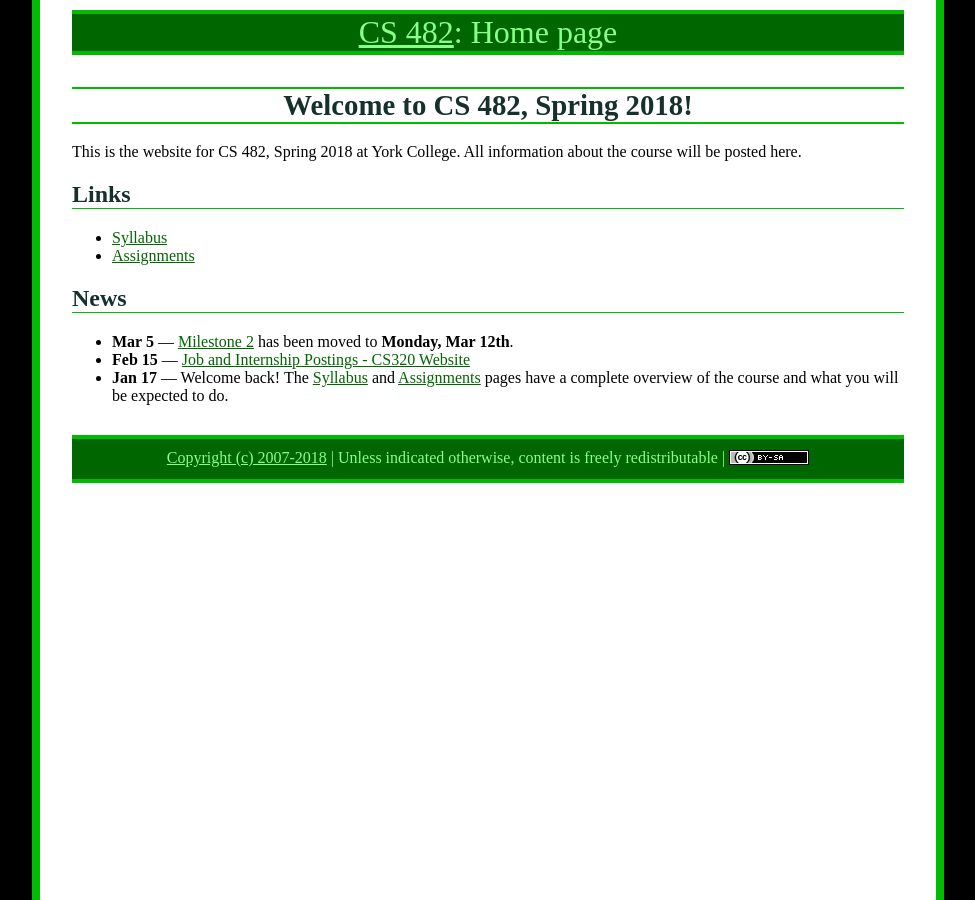
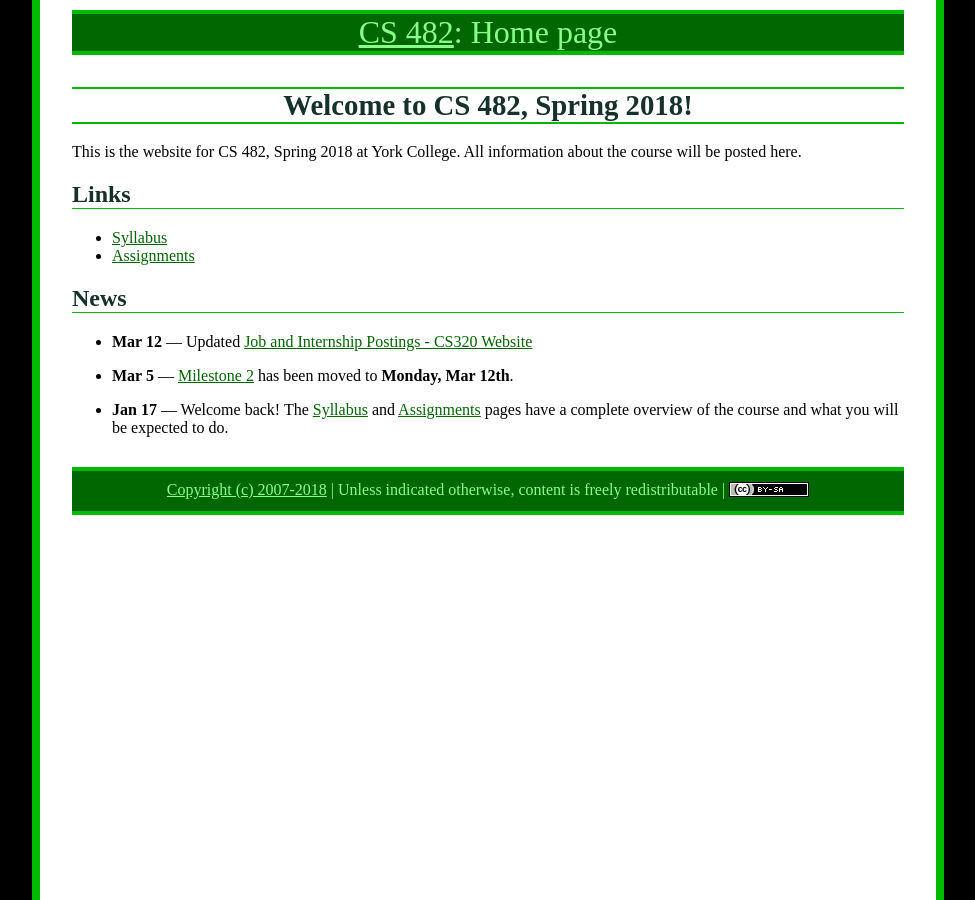
Before and after one commit to ycpcs/cs482-spring2018, a Jekyll site: the page built from index.md, in a window 1280 px wide. Shown: the whole page, without its empty margins (152-1127 px from the left). Built offline with Jekyll 4.4.1, drawn with Linux system fonts in a browser that asks for light colours.

Commit message:
updated jobs

```diff
--- a/index.md
+++ b/index.md
@@ -15,8 +15,10 @@ All information about the course will be posted here.
 
 ## News
 
+* **Mar 12** &mdash; Updated [Job and Internship Postings - CS320 Website](https://ycpcs.github.io/cs320-spring2018/careers/index.html)
+
 * **Mar 5** &mdash; [Milestone 2](assign/assign03.html) has been moved to **Monday, Mar 12th**.
-* **Feb 15** &mdash; [Job and Internship Postings - CS320 Website](https://ycpcs.github.io/cs320-spring2018/careers/index.html)
+
 * **Jan 17** &mdash; Welcome back!  The [Syllabus](syllabus.html) and [Assignments](assign/index.html) pages have a complete overview of the course and what you will be expected to do.
 
 <!-- vim:set wrap: -->
```
